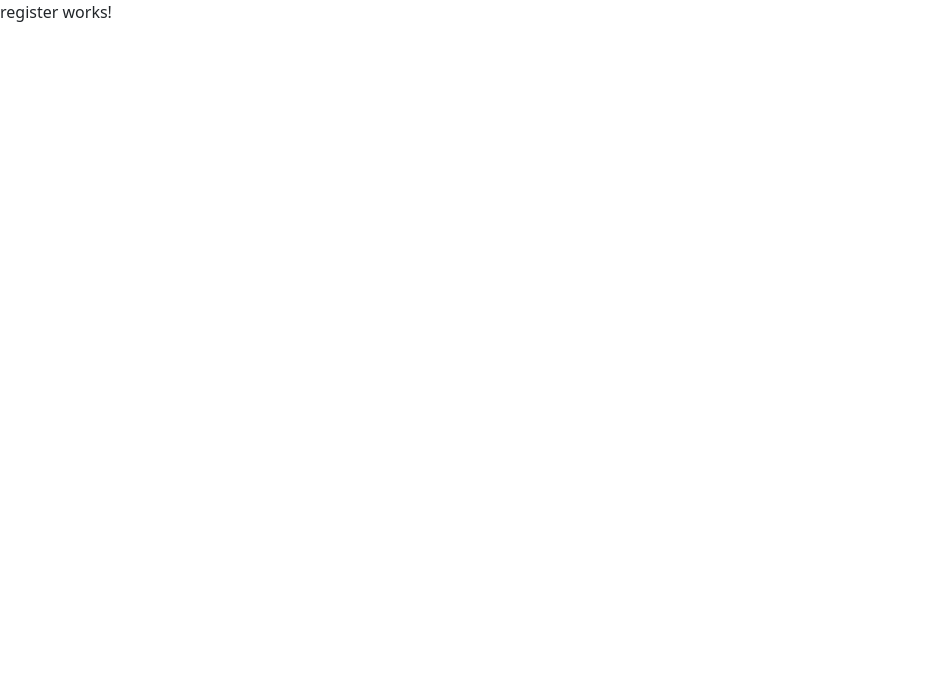
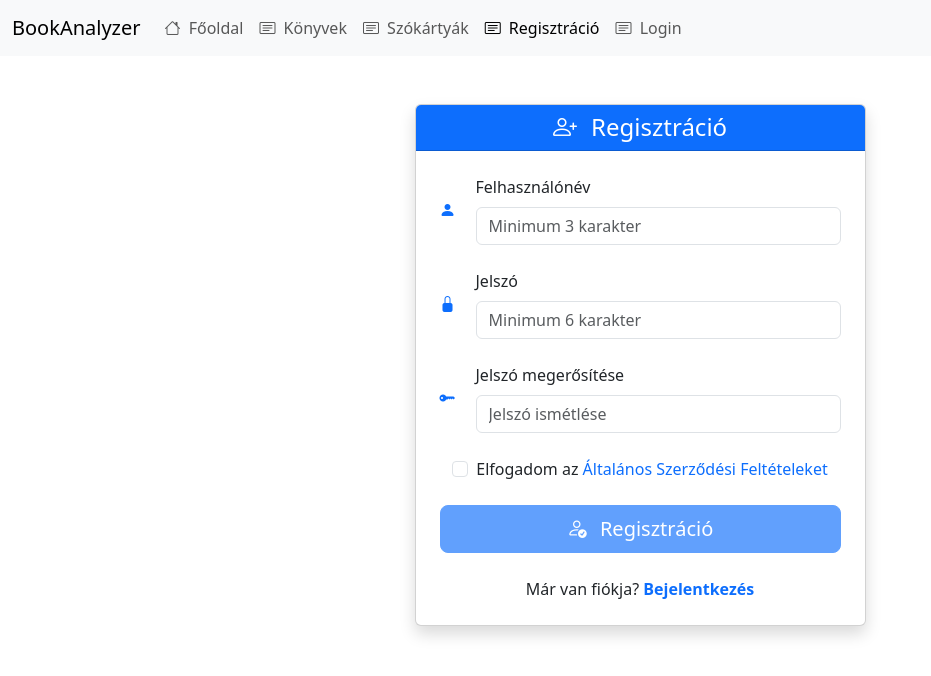
Before and after one commit to krisz1321/CVG38I-ERDEI-BookAnalysis, an Angular app in the folder FRONTEND/BookAnalyzerFrontend/: page /register in a window 1280 px wide. Shown: the top 676 px of the page, without its empty margins (0-931 px from the left). Built offline with nearby package versions, Linux system fonts and the light colour scheme.

Commit message:
Designed registration UI

```diff
--- a/FRONTEND/BookAnalyzerFrontend/package.json
+++ b/FRONTEND/BookAnalyzerFrontend/package.json
@@ -18,6 +18,7 @@
     "@angular/platform-browser-dynamic": "^19.2.0",
     "@angular/router": "^19.2.0",
     "bootstrap": "^5.3.6",
+    "bootstrap-icons": "^1.13.1",
     "rxjs": "~7.8.0",
     "tslib": "^2.3.0",
     "zone.js": "~0.15.0"
--- a/FRONTEND/BookAnalyzerFrontend/src/app/navigation/navigation.component.html
+++ b/FRONTEND/BookAnalyzerFrontend/src/app/navigation/navigation.component.html
@@ -24,6 +24,12 @@
             Szókártyák
           </a>
         </li>
+		<li class="nav-item">
+	   <a class="nav-link" routerLink="/register" routerLinkActive="active">
+		 <i class="bi bi-card-text me-1"></i>
+		 Regisztráció
+		</a>
+		</li>
 		   <li class="nav-item">
           <a class="nav-link" routerLink="/login" routerLinkActive="active">
             <i class="bi bi-card-text me-1"></i>
--- a/FRONTEND/BookAnalyzerFrontend/src/app/register/register.component.html
+++ b/FRONTEND/BookAnalyzerFrontend/src/app/register/register.component.html
@@ -1 +1,135 @@
-<p>register works!</p>
+<app-navigation></app-navigation>
+
+<div class="container mt-5">
+  <div class="row justify-content-center">
+    <div class="col-md-6 col-lg-5">
+      <div class="card shadow">
+        <div class="card-header bg-primary text-white text-center">
+          <h4 class="mb-0">
+            <i class="bi bi-person-plus me-2"></i>
+            Regisztráció
+          </h4>
+        </div>
+        <div class="card-body p-4">
+
+          <!-- Siker üzenet -->
+          <div *ngIf="successMessage" class="alert alert-success alert-dismissible fade show" role="alert">
+            <i class="bi bi-check-circle me-2"></i>
+            {{ successMessage }}
+          </div>
+
+          <!-- Hiba üzenet -->
+          <div *ngIf="errorMessage" class="alert alert-danger alert-dismissible fade show" role="alert">
+            <i class="bi bi-exclamation-triangle me-2"></i>
+            {{ errorMessage }}
+          </div>
+
+          <form (ngSubmit)="sendRegisterCredentials()" #registerForm="ngForm">
+
+            <!-- Felhasználónév -->
+            <div class="d-flex flex-row align-items-center mb-4">
+              <i class="bi bi-person-fill fa-lg me-3 text-primary" style="width: 20px;"></i>
+              <div class="flex-fill">
+                <label class="form-label" for="username">Felhasználónév</label>
+                <input
+                  type="text"
+                  id="username"
+                  name="username"
+                  class="form-control"
+                  [class.is-invalid]="userName.invalid && userName.touched"
+                  [class.is-valid]="userName.valid && userName.touched"
+                  [(ngModel)]="registerModel.userName"
+                  [formControl]="userName"
+                  placeholder="Minimum 3 karakter"
+                  required />
+                <div *ngIf="userName.invalid && userName.touched" class="invalid-feedback d-block">
+                  {{ getUserNameErrorMessage() }}
+                </div>
+              </div>
+            </div>
+
+            <!-- Jelszó -->
+            <div class="d-flex flex-row align-items-center mb-4">
+              <i class="bi bi-lock-fill fa-lg me-3 text-primary" style="width: 20px;"></i>
+              <div class="flex-fill">
+                <label class="form-label" for="password">Jelszó</label>
+                <input
+                  type="password"
+                  id="password"
+                  name="password"
+                  class="form-control"
+                  [class.is-invalid]="password.invalid && password.touched"
+                  [class.is-valid]="password.valid && password.touched"
+                  [(ngModel)]="registerModel.password"
+                  [formControl]="password"
+                  placeholder="Minimum 6 karakter"
+                  required />
+                <div *ngIf="password.invalid && password.touched" class="invalid-feedback d-block">
+                  {{ getPasswordErrorMessage() }}
+                </div>
+              </div>
+            </div>
+
+            <!-- Jelszó megerősítése -->
+            <div class="d-flex flex-row align-items-center mb-4">
+              <i class="bi bi-key-fill fa-lg me-3 text-primary" style="width: 20px;"></i>
+              <div class="flex-fill">
+                <label class="form-label" for="confirmPassword">Jelszó megerősítése</label>
+                <input
+                  type="password"
+                  id="confirmPassword"
+                  name="confirmPassword"
+                  class="form-control"
+                  [class.is-invalid]="confirmPassword.invalid && confirmPassword.touched"
+                  [class.is-valid]="confirmPassword.valid && confirmPassword.touched && registerModel.password === confirmPasswordValue"
+                  [(ngModel)]="confirmPasswordValue"
+                  [formControl]="confirmPassword"
+                  placeholder="Jelszó ismétlése"
+                  required />
+                <div *ngIf="confirmPassword.invalid && confirmPassword.touched" class="invalid-feedback d-block">
+                  {{ getConfirmPasswordErrorMessage() }}
+                </div>
+              </div>
+            </div>
+
+            <!-- Feltételek elfogadása -->
+            <div class="form-check d-flex justify-content-center mb-4">
+              <input
+                class="form-check-input me-2"
+                type="checkbox"
+                [(ngModel)]="acceptTermsAndConditions"
+                name="terms"
+                id="termsCheck" />
+              <label class="form-check-label" for="termsCheck">
+                Elfogadom az
+                <a href="#!" class="text-primary text-decoration-none">Általános Szerződési Feltételeket</a>
+              </label>
+            </div>
+
+            <!-- Regisztráció gomb -->
+            <div class="d-grid gap-2">
+              <button
+                type="submit"
+                class="btn btn-primary btn-lg btn-block"
+                [disabled]="!checkInputs() || isLoading">
+                <span *ngIf="isLoading" class="spinner-border spinner-border-sm me-2" role="status" aria-hidden="true"></span>
+                <i *ngIf="!isLoading" class="bi bi-person-check me-2"></i>
+                {{ isLoading ? 'Regisztráció...' : 'Regisztráció' }}
+              </button>
+            </div>
+
+            <!-- Bejelentkezés link -->
+            <div class="text-center mt-4">
+              <p class="mb-0">
+                Már van fiókja?
+                <a [routerLink]="['/login']" class="text-primary text-decoration-none fw-bold">
+                  Bejelentkezés
+                </a>
+              </p>
+            </div>
+          </form>
+        </div>
+      </div>
+    </div>
+  </div>
+</div>
```
Also changed, not shown: 1 other file (tests, documents, lock files or other folders).
